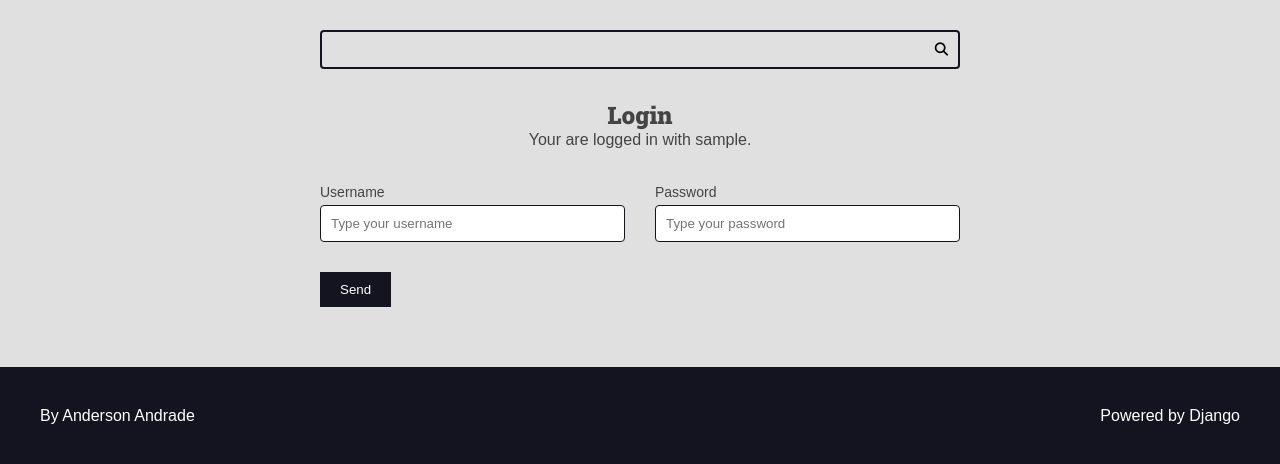
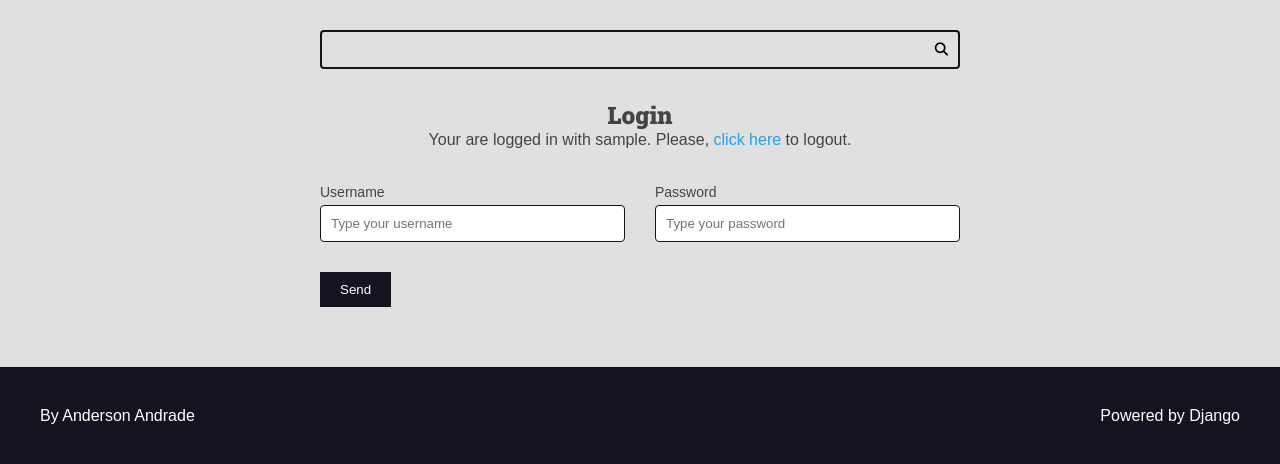
Before and after one commit to andersondao/django-projeto1, a Django app: template authors/templates/authors/pages/login.html in a window 1280 px wide. Shown: the part 113-577 px from the top of the page. Run offline with Django 4.2, Linux system fonts and the light colour scheme; the template is opened without the code that fills it: values that come from a table or form of the project are taken from there, others are empty; the visitor is signed in with stand-in values (Sample User, id 1).

Commit message:
Sistema de logout e segurança CSRF

```diff
--- a/authors/templates/authors/pages/login.html
+++ b/authors/templates/authors/pages/login.html
@@ -6,10 +6,16 @@
   <div class="main-content center container">
     <h2>Login</h2>
     {% if request.user.is_authenticated %}
-      <p>
+      <div>
         Your are logged in with
         {{ request.user.username }}.
-      </p>
+        Please,
+        <form class="inline-form" action="{% url 'authors:logout' %}" method='POST'>
+          {% csrf_token %}
+          <input type="hidden" name="username" value="{{ request.user.username }}">
+          <button class="plaintext-button" type="submit">click here</button>
+        </form> to logout.
+      </div>
     {% endif %}
   </div>
 
--- a/authors/urls.py
+++ b/authors/urls.py
@@ -9,4 +9,5 @@ urlpatterns = [
     path('register/create', views.register_create, name='register_create'),
     path('login/', views.login_view, name='login'),
     path('login/create', views.login_create, name='login_create'),
+    path('logout/', views.logout_view, name='logout'),
 ]
--- a/base_static/global/css/styles.css
+++ b/base_static/global/css/styles.css
@@ -347,6 +347,19 @@ h1, h2, h3, h4, h5, h6 {
   color: var(--color-white);
 }
 
+.inline-form {
+  display: inline;
+}
+
+.plaintext-button {
+  display: inline;
+  border: none;
+  background: none;
+  cursor: pointer;
+  color: var(--color-primary);
+  font-size: 1.6rem;
+}
+
 /* Messages */
 .messages-container {
   display: flex;
```
Also changed, not shown: authors/views.py (+16 -1 lines).
